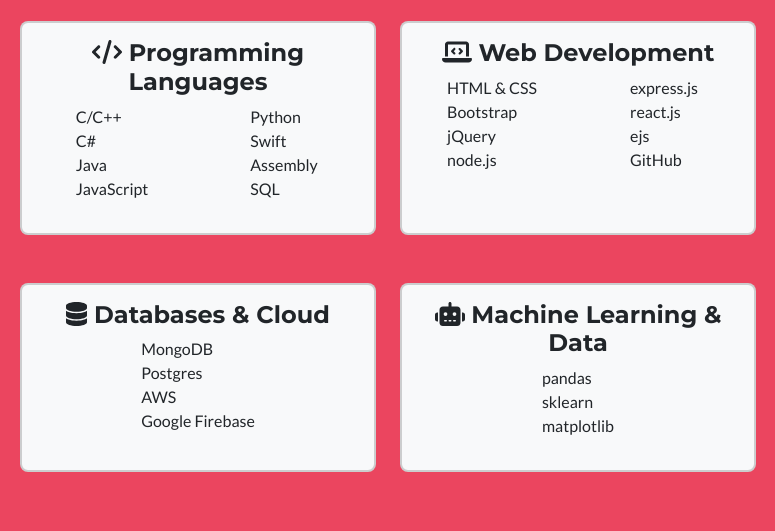
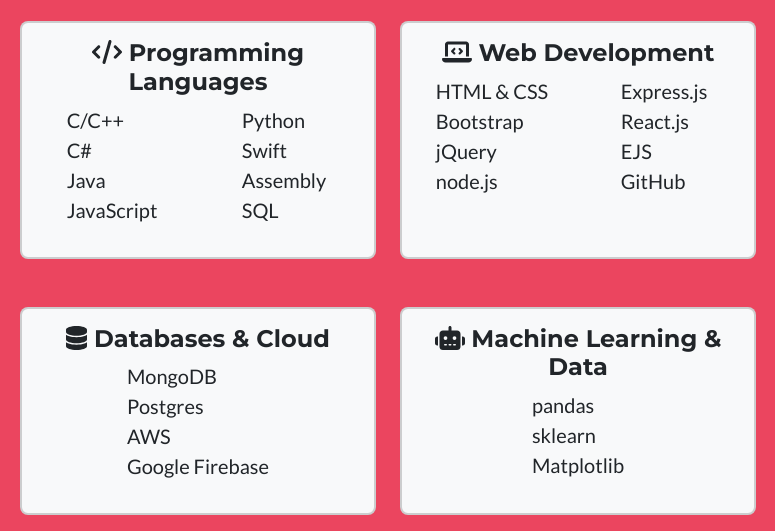
Before and after one commit to KevinInfante/KevinInfante.github.io, a plain HTML site: page index.html in a window 1280 px wide. Shown: the part 1669-2200 px from the top of the page, 252-1027 px from the left. Drawn offline with nearby package versions, Linux system fonts and the light colour scheme.

Commit message:
changed the font for the itms in the skills cards, added a portfolio card and modal for geogenius

```diff
--- a/index.html
+++ b/index.html
@@ -127,19 +127,19 @@
                             <!-- Left column of list -->
                             <div class="col-6 d-flex justify-content-center">
                             <ul class="list-unstyled">
-                                <li>C/C++</li>
-                                <li>C#</li>
-                                <li>Java</li>
-                                <li>JavaScript</li>
+                                <li class = "lead">C/C++</li>
+                                <li class = "lead">C#</li>
+                                <li class = "lead">Java</li>
+                                <li class = "lead">JavaScript</li>
                             </ul>
                             </div>
                             <!-- Right column of list -->
                             <div class="col-6 d-flex justify-content-center">
                             <ul class="list-unstyled">
-                                <li>Python</li>
-                                <li>Swift</li>
-                                <li>Assembly</li>
-                                <li>SQL</li>
+                                <li class = "lead">Python</li>
+                                <li class = "lead">Swift</li>
+                                <li class = "lead">Assembly</li>
+                                <li class = "lead">SQL</li>
                             </ul>
                             </div>
                         </div>
@@ -157,19 +157,19 @@
                             <!-- Left column of list -->
                             <div class="col-6 d-flex justify-content-center">
                             <ul class="list-unstyled">
-                                <li>HTML &amp; CSS</li>
-                                <li>Bootstrap</li>
-                                <li>jQuery</li>
-                                <li>node.js</li>
+                                <li class = "lead">HTML &amp; CSS</li>
+                                <li class = "lead">Bootstrap</li>
+                                <li class = "lead">jQuery</li>
+                                <li class = "lead">node.js</li>
                             </ul>
                             </div>
                             <!-- Right column of list -->
                             <div class="col-6 d-flex justify-content-center">
                             <ul class="list-unstyled">
-                                <li>express.js</li>
-                                <li>react.js</li>
-                                <li>ejs</li>
-                                <li>GitHub</li>
+                                <li class = "lead">Express.js</li>
+                                <li class = "lead">React.js</li>
+                                <li class = "lead">EJS</li>
+                                <li class = "lead">GitHub</li>
                             </ul>
                             </div>
                         </div>
@@ -185,10 +185,10 @@
                         </h4>
                         <div class="d-flex justify-content-center">
                             <ul class="list-unstyled">
-                            <li>MongoDB</li>
-                            <li>Postgres</li>
-                            <li>AWS</li>
-                            <li>Google Firebase</li>
+                            <li class = "lead">MongoDB</li>
+                            <li class = "lead">Postgres</li>
+                            <li class = "lead">AWS</li>
+                            <li class = "lead">Google Firebase</li>
                             </ul>
                         </div>
                         </div>
@@ -203,9 +203,9 @@
                         </h4>
                         <div class="d-flex justify-content-center">
                             <ul class="list-unstyled">
-                            <li>pandas</li>
-                            <li>sklearn</li>
-                            <li>matplotlib</li>
+                            <li class = "lead">pandas</li>
+                            <li class = "lead">sklearn</li>
+                            <li class = "lead">Matplotlib</li>
                             </ul>
                         </div>
                         </div>
@@ -299,8 +299,7 @@
                         <!-- Card Body with Project Label -->
                         <div class="card-body">
                             <h5 class="card-title">Registry</h5>
-                            <p class="card-text">A registry website I created for a client. When the user registers a person,
-                                they are added to a database which can then be searched and filtered.
+                            <p class="card-text">A website for registering/searching clients in a database.
                             </p>
                         </div>
                         </div>
@@ -329,6 +328,27 @@
                         <div class="card-body">
                             <h5 class="card-title">Chess</h5>
                             <p class="card-text">The all-time classic game.</p>
+                        </div>
+                        </div>
+                    </div>
+
+                    <!-- Portfolio Card Item -->
+                    <div class="col-md-6 col-lg-4 mb-5">
+                        <div class="card portfolio-card">
+                        <div class="position-relative">
+                            <img src="assets/geoGeniusScreen2.png" class="card-img-top portfolio-img" alt="Project Image">
+                            <!-- Hover Overlay -->
+                            <div class="overlay">
+                            <div class="overlay-buttons">
+                                <button class="btn btn-primary btn-view" data-bs-toggle="modal" data-bs-target="#portfolioModal5">View</button>
+                                <a href="https://www.youtube.com/watch?v=gXsdycG5lG8" target="_blank" class="btn btn-secondary btn-visit">YouTube Demo</a>
+                            </div>
+                            </div>
+                        </div>
+                        <!-- Card Body with Project Label -->
+                        <div class="card-body">
+                            <h5 class="card-title">GeoGenius</h5>
+                            <p class="card-text">An iOS quiz app I created in a team during my time at FAU.</p>
                         </div>
                         </div>
                     </div>
@@ -571,6 +591,28 @@
             </div>
         </div>
 
+        <!-- Portfolio Modal 5-->
+        <div class="modal fade" id="portfolioModal5" tabindex="-1" aria-labelledby="portfolioModal5" aria-hidden="true">
+            <div class="modal-dialog modal-lg modal-dialog-centered">
+                <div class="modal-content">
+                    <div class="modal-header">
+                        <h5 class="modal-title" id="portfolioModal5Label">GeoGenius</h5>
+                        <button type="button" class="btn-close" data-bs-dismiss="modal" aria-label="Close"></button>
+                    </div>
+                    <div class="modal-body">
+                        <!-- Centering the video -->
+                        <div class="d-flex justify-content-center">
+                            <div class="ratio ratio-16x9">
+                                <iframe src="https://www.youtube.com/embed/gXsdycG5lG8" allowfullscreen></iframe>
+                            </div>
+                        </div>
+                        <p class="mt-3">A geography quiz app coded in Swift for iOS devices. This app was created as a team effort
+                            between myself and my teammates for Mobile Apps course at FAU.</p>
+                    </div>
+                </div>
+            </div>
+        </div>
+
         <!-- Portfolio Modal x-->
         <div class="portfolio-modal modal fade" id="portfolioModal7" tabindex="-1" aria-labelledby="portfolioModal7" aria-hidden="true">
             <div class="modal-dialog modal-xl">
```
Also changed, not shown: assets/geoGeniusScreen2.png (added).
